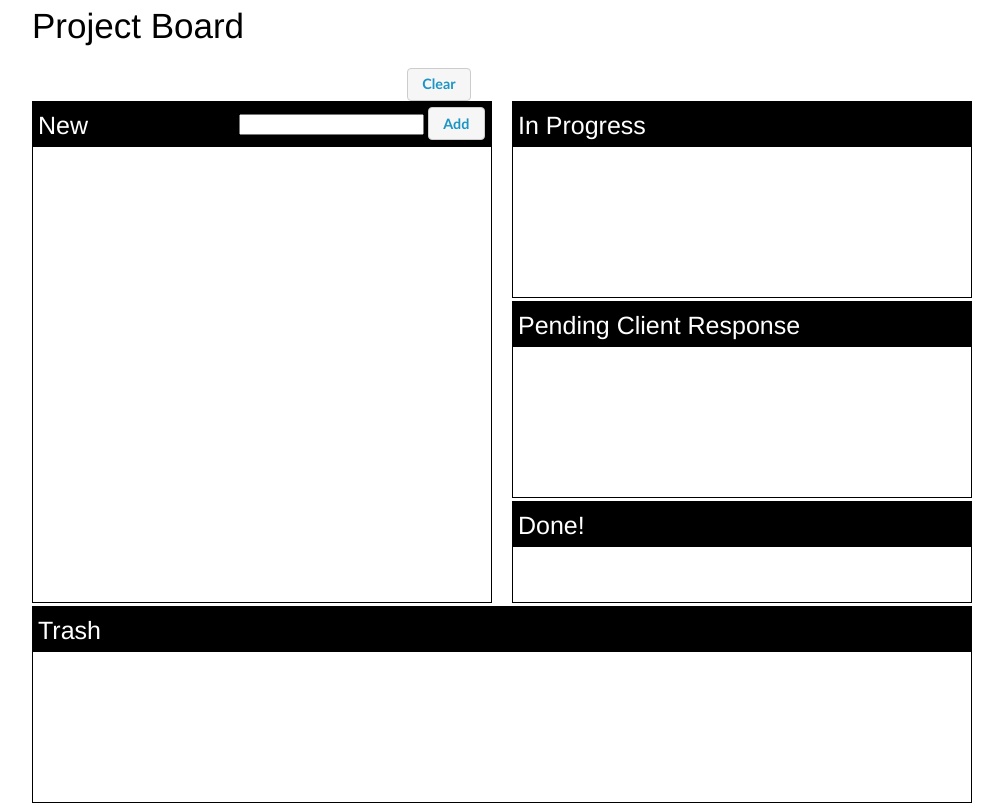
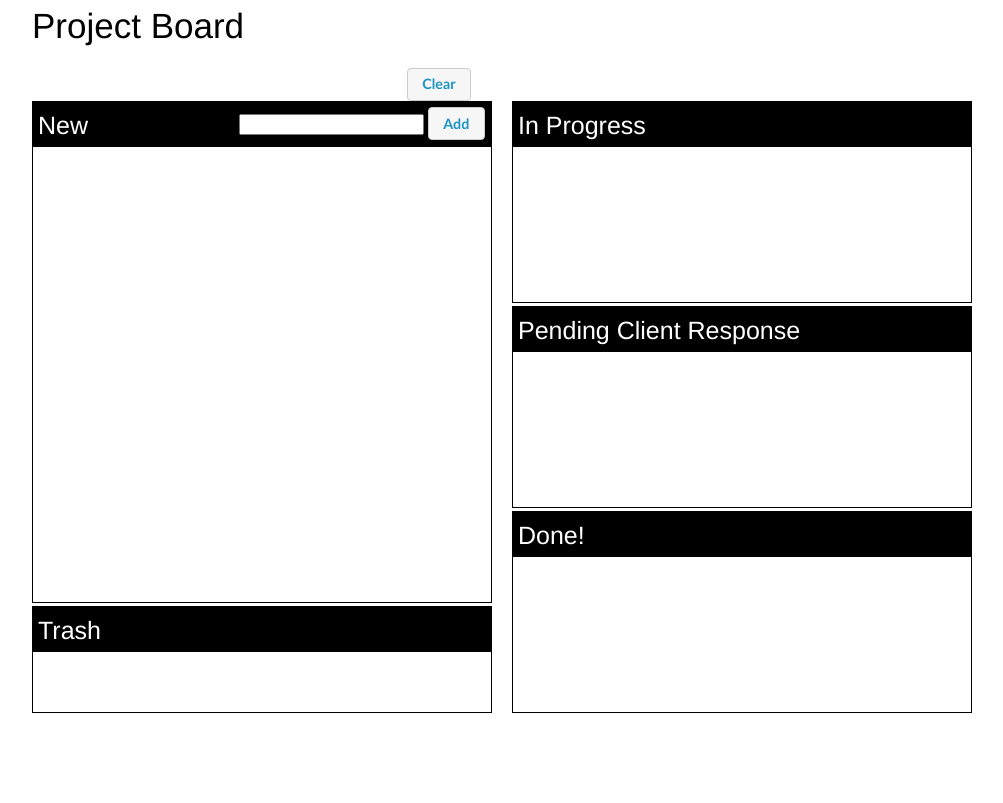
Before and after one commit to CrowderSoup/Project-Board, a plain HTML site: page index.html in a window 1280 px wide. Shown: the whole page, without its empty margins (138-1141 px from the left). Drawn offline with Linux system fonts and the light colour scheme.

Commit message:
Small layout change

```diff
--- a/css/style.css
+++ b/css/style.css
@@ -23,24 +23,25 @@
 
 #in_progress
 {
-    height: 195px;
+    height: 200px;
     padding-bottom: 5px;
 }
 
 #pending
 {
-    height: 195px;
+    height: 200px;
     padding-bottom: 5px;
 }
 
 #done
 {
-    height: 100px;
+    height: 200px;
 }
 
 #trash
 {
     margin-top: 5px;
+    height: 105px;
 }
 
 .inner
--- a/index.html
+++ b/index.html
@@ -156,7 +156,8 @@
             <span id="MainHeader_txt">Project Board</span>
             <button id="ClearStorage" onclick="clearLocalStorage('Projects')">Clear</button>
         </div>
-        <div id="new" class="grid_6">
+        <div class="grid_6">
+            <div id="new">
                 <div class="inner">
                     <div class="header">
                         <span class="header_text">New</span>
@@ -166,6 +167,16 @@
                         </span>
                     </div>
                     <div id="new_body" class="container">
+                    </div>
+                </div>
+            </div>
+            <div id="trash">
+                <div class="inner">
+                    <div class="header">
+                        <span class="header_text">Trash</span>
+                    </div>
+                    <div id="trash_body" class="container">
+                    </div>
                 </div>
             </div>
         </div>
@@ -196,15 +207,6 @@
                 </div>
             </div>
         </div>
-        <div id="trash" class="grid_12">
-            <div class="inner">
-                <div class="header">
-                    <span class="header_text">Trash</span>
-                </div>
-                <div id="trash_body" class="container">
-                </div>
-            </div>
-        </div>
     </div>
 </body>
 </html>
```
Lines whose indentation alone changed are shown as unchanged.
